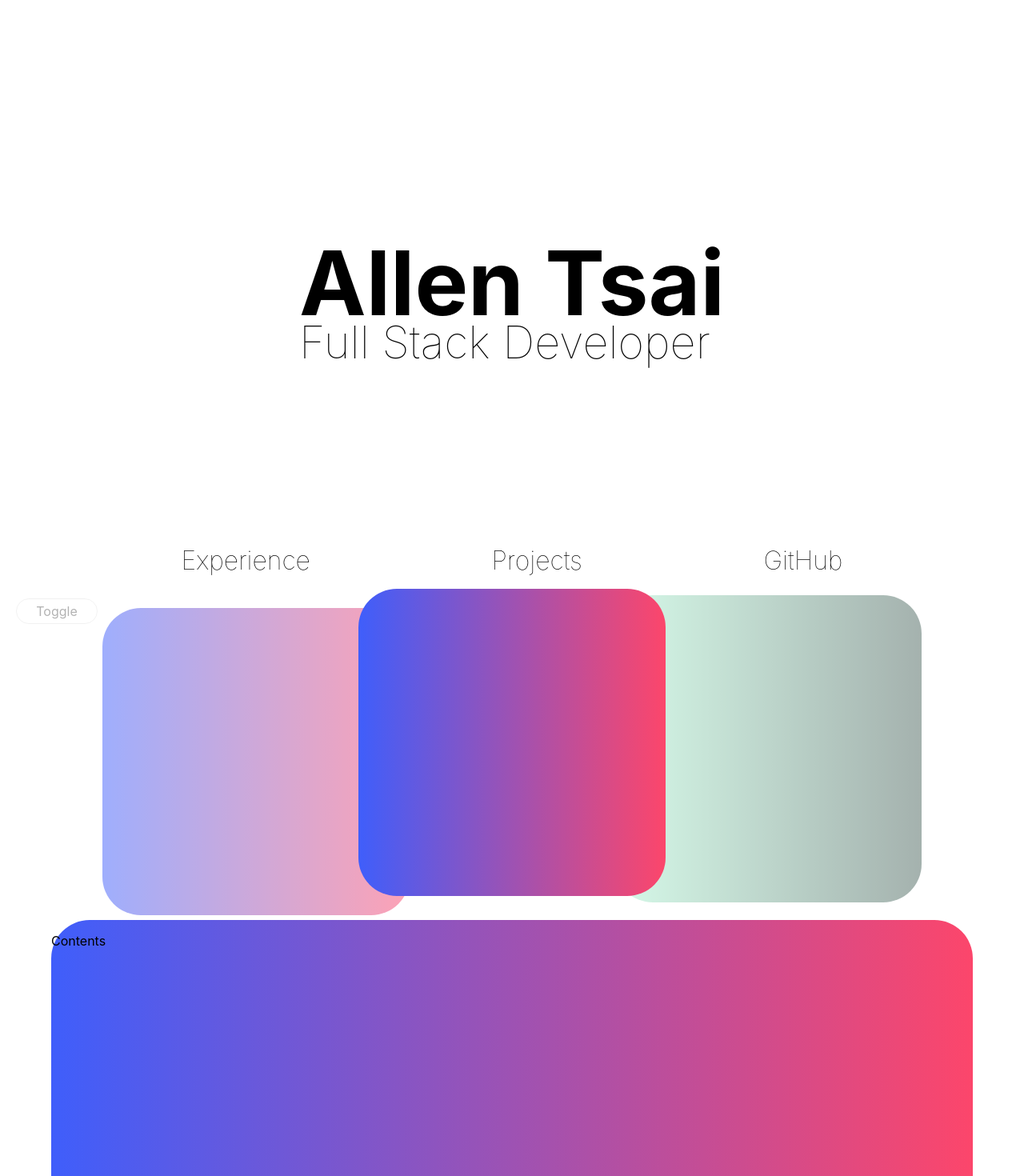
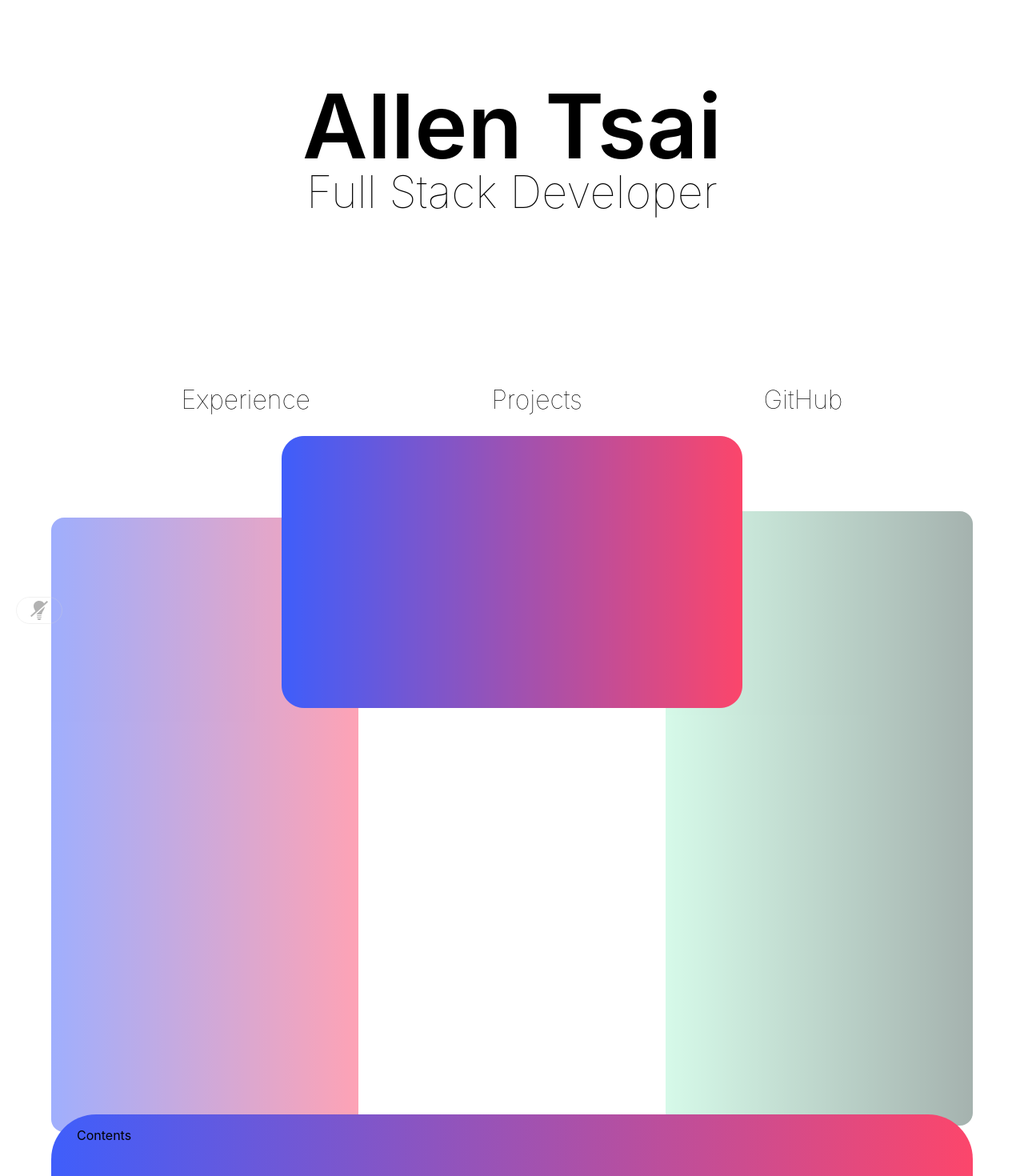
Before and after one commit to allentsai93/allentsai, a React (Create React App) app: page / in a window 1280 px wide. Shown: the top 1470 px of the page at 80% size. Built offline with nearby package versions, Linux system fonts and the light colour scheme.

Commit message:
more work, optimization

```diff
--- a/src/App.js
+++ b/src/App.js
@@ -1,4 +1,4 @@
-import React, { Component } from 'react';
+import React from 'react';
 import {
   BrowserRouter as Router,
   Route,
@@ -6,7 +6,7 @@ import {
 } from 'react-router-dom';
 import Projects from './pages/Projects';
 import Github from './pages/Github';
-import styled, { ThemeProvider } from 'styled-components';
+import styled from 'styled-components';
 import Experience from './pages/Experience';
 import Home from './pages/Home';
 
@@ -25,33 +25,36 @@ const GlobalContainer = styled.div`
   background-color: ${p => p.theme.bg};
   display: flex;
   justify-content: center;
-  flex-flow: row wrap;
+  flex-flow: column wrap;
+  align-items: center;
   color: ${p => p.theme.fc};
   & * {
     color: ${p => p.theme.fc};
   }
+
+  & .colorChange {
+    background-color: ${p => p.theme.bg};
+  }
+
   transition: background-color 300ms ease-in, color 300ms ease-in;
   will-change: background-color, color;
+  width: 100%;
+  position: relative;
 `;
 
-class App extends Component {
-  render() {
+const App = (props) =>  {
     return (
-
       <Router>
         <Switch>
-        <ThemeProvider theme={this.props.toggle ? theme.light : theme.dark}>
-          <GlobalContainer theme={this.props.toggle ? theme.light : theme.dark}>
-          <Route path="/" exact={true} component={() => <Home {...this.props}/>} />
+          <GlobalContainer theme={props.toggle ? theme.light : theme.dark}>
+          <Route path="/" exact={true} component={() => <Home {...props}/>} />
           <Route path="/projects" component={Projects} />
           <Route path="/github" component={Github} />
           <Route path="/exp" component={Experience} />
           </GlobalContainer>
-          </ThemeProvider>
         </Switch>
       </Router>
     );
-  }
 }
 
 export default App;
--- /dev/null
+++ b/src/components/OptionNav/index.js
@@ -0,0 +1,83 @@
+import React, { Component } from 'react';
+import App from '../../App';
+import styled from 'styled-components';
+import lightbulb from './lightbulb.svg';
+import lightbulbOff from './lightbulb-off.svg';
+
+class Theme extends Component {
+    state = {
+        toggle: false
+    }
+
+    toggleTheme = () => {
+        const currentState = this.state.toggle;
+        window.scrollTo(0, 0);
+        this.setState({toggle: !currentState});
+    }
+
+    render() {
+        const toggleImg = this.state.toggle ? lightbulb : lightbulbOff;
+        return (
+            <>
+                <ToggleContainer onClick={this.toggleTheme} col={this.state.toggle}><img src={toggleImg} alt="toggle" /></ToggleContainer>
+                <App toggle={this.state.toggle}/>
+                <MobileMenu col={this.state.toggle}>
+                    <MobileOption onClick={this.toggleTheme}><img src={toggleImg} alt="toggle" /></MobileOption>
+                </MobileMenu>
+            </>
+        )
+    }
+}
+
+const MobileMenu = styled.div`
+    display: none;
+    @media (max-width: 1024px) {
+        width: 95vw;
+        position: fixed;
+        bottom: 1vh;
+        height: 8vh;
+        display: flex;
+        flex-flow: row wrap;
+        align-items: center;
+        justify-content: space-evenly;
+        z-index: 3;
+        border-radius: 3vmin;
+        border: 1px solid lightgray;
+        background-color: ${p => !p.col ? '#ebebeb;' : '#141414;'}
+    }
+`;
+
+const MobileOption = styled.div`
+
+`;
+
+const ToggleContainer = styled.div`
+    display: none;
+
+    @media (min-width: 1025px) {
+        position: fixed;
+        left: 0;
+        margin: 20px;
+        width: 7vmin;
+        height: 4vmin;
+        border: 1px solid lightgray;
+        border-radius: 20px;
+        display: flex;
+        flex-flow: row wrap;
+        justify-content: center;
+        align-items: center;
+        opacity: 0.3;
+        z-index: 10;
+        transition: opacity 200ms ease-out;
+        will-change: opacity;
+        &:hover {
+            opacity: 1;
+            transition: opacity 200ms ease-in;
+            will-change: opacity;
+        }
+        bottom: 0;
+        ${p => p.col ? 'color: white;' : 'color: black;'}
+    }
+`;
+
+export default Theme;
--- a/src/components/Theme.js
+++ /dev/null
@@ -1,51 +0,0 @@
-import React, { Component } from 'react';
-import App from '../App';
-import styled, {css} from 'styled-components';
-
-class Theme extends Component {
-    state = {
-        toggle: false
-    }
-
-    toggleTheme = () => {
-        const currentState = this.state.toggle;
-        this.setState({toggle: !currentState});
-    }
-
-    render() {
-        return (
-            <>
-                <ToggleContainer onClick={this.toggleTheme} theme={!this.state.toggle}>Toggle</ToggleContainer>
-                <App toggle={this.state.toggle}/>
-            </>
-        )
-    }
-}
-
-const ToggleContainer = styled.div`
-    position: fixed;
-    left: 0;
-    margin: 20px;
-    width: 100px;
-    height: 30px;
-    border: 1px solid lightgray;
-    border-radius: 20px;
-    display: flex;
-    flex-flow: row wrap;
-    justify-content: center;
-    align-items: center;
-    opacity: 0.3;
-    z-index: 10;
-    transition: opacity 200ms ease-out;
-    will-change: opacity;
-    &:hover {
-        opacity: 1;
-        transition: opacity 200ms ease-in;
-        will-change: opacity;
-    }
-    bottom: 0;
-
-    ${p => p.toggle ? 'color: white;' : 'color: black;'}
-`;
-
-export default Theme;
--- a/src/index.js
+++ b/src/index.js
@@ -1,10 +1,10 @@
 import React from 'react';
 import ReactDOM from 'react-dom';
 import './index.css';
-import Theme from './components/Theme';
+import OptionNav from './components/OptionNav';
 import * as serviceWorker from './serviceWorker';
 
-ReactDOM.render(<Theme />, document.getElementById('root'));
+ReactDOM.render(<OptionNav />, document.getElementById('root'));
 
 // If you want your app to work offline and load faster, you can change
 // unregister() to register() below. Note this comes with some pitfalls.
--- a/src/pages/Home.js
+++ b/src/pages/Home.js
@@ -1,10 +1,10 @@
-import React, { Component } from 'react';
-import styled, { css, withTheme } from 'styled-components';
+import React, { PureComponent } from 'react';
+import styled, { css } from 'styled-components';
 import {Link} from 'react-router-dom';
 
 const PageContainer = styled.div`
     min-width: 100vw;
-    min-height: 90vh;
+    min-height: 60vh;
     display: flex;
     align-items: center;
     flex-flow: column wrap;
@@ -12,61 +12,92 @@ const PageContainer = styled.div`
     transition: min-height 200ms linear;
     will-change: min-height;
     position: sticky;
-    top: -14vh;
+    top: -20vh;
     z-index: 2;
     ${(props) => props.scroll ?
     'min-height: 30vh;' : ''}
+    @media (max-width: 600px) {
+        top: -15vh;
+    }
+    margin-bottom: 13vh;
 `;
 
-const HeroText = styled.h1`
-    margin: 0;
-    transform: translateX(-50%) translateY(-50%);
-    & > * {
+const HeroText = styled.div`
+    & > p {
         font-weight: 100;
-        line-height: 15px;
         margin: 0;
         font-size: 7vmin;
         ${(props) => !props.scroll ?
-        'opacity: 1' : 'font-size: 3vmin; opacity: 0'}
-        transition: opacity 300ms linear;
+        'opacity: 1;' : 'font-size: 3vmin; opacity: 0;  text-align: left; margin-left: 20px; position: absolute; width: auto; left: 0; bottom: -10vmin;'}
+        transition: opacity 300ms ease-in;
         will-change: opacity;
     }
-    position: absolute;
-    left: 50%;
-    top: 50%;
-    ${(props) => !props.scroll ?
-        'font-size: 14vmin;' : 'font-size: 6vmin; transform: translateX(0); left: 0; padding: 0 20px;'}
+    position: relative;
+    display: flex;
+    flex-flow: column wrap;
+    align-items: center;
+    justify-content: center;
+    & > h1 {
+        font-weight: 600;
+        margin: 0;
+        transform: translateX(-50%) translateY(-62%);
+        left: 50%;
+        ${(props) => !props.scroll ?
+            'font-size: 14vmin;' : 'font-size: 6vmin;  padding: 0 20px; text-align: left; transform: translateX(0); left: 0; padding: 0 20px; transition: transform 200ms ease-out;'}
+        top: 36%;
+        will-change: transform;
+    }
 
-    transition: all 200ms linear;
-    will-change: all;
-`;
+    & > * {
+        text-align: center;
+        width: 100vw;
+        position: absolute;
+        ${(props) => props.scroll ?
+            '' : ''}
+    }
+    width: 100%;
+    ${p => !p.scroll ? 'height: 60vh;' : ''};
 
-const inActivePageContentHover = `
-        transition: transform 100ms ease-in;
-        will-change: transform;
-        transform: scale(1.1);
+    @media (max-width: 1024px) {
+        & > h1 {
+            transform: translateX(-50%) translateY(-59%);
+            top: 40%;
+            ${(props) => props.scroll ?
+                'transform: translateX(0); transition: transform 200ms ease-out;' : ''}
+        }
+    }
 `;
 
 const PageContents = styled.div`
-    ${(props) => props.scroll ?
-    'width: 90vw; height: 90vw;' : 'width: 30vw; height: 30vw;'}
-    border-radius: 6vmin;
+    ${(props) => props.scroll && !props.child ?
+    'transform: scale(1);' : !props.child ? 'transform: scale(0.5); bottom: 31vh; transition: transform 100ms ease-out; height: calc(85vh + 10vh);' : ''}
+    width: 90vw;
+    height: 85vh;
+    border-radius: 7vmin;
     background: #FC466B;  /* fallback for old browsers */
     background: -webkit-linear-gradient(to right, #3F5EFB, #FC466B);  /* Chrome 10-25, Safari 5.1-6 */
     background: linear-gradient(to right, #3F5EFB, #FC466B); /* W3C, IE 10+/ Edge, Firefox 16+, Chrome 26+, Opera 12+, Safari 7+ */
-    transition: width 200ms linear, height 200ms linear, transform 100ms ease-in;
-    will-change: width, height, transform;
+    transition: transform 100ms ease-in;
+    will-change: transform;
     & > * {
-        ${(props) => props.scroll ? 'opacity: 1;' : 'opacity: 0;'}
-        transition: opacity 600ms ease-in;
+        ${(props) => props.scroll ? 'opacity: 1' : 'opacity: 0'}
+        transition: opacity 500ms ease-in;
         will-change: opacity;
     }
     &:hover {
-        ${p => !p.scroll ? css`${inActivePageContentHover}` : ''}
+        ${p => !p.scroll ? 'transform: scale(0.6);' : ''}
     }
     position: relative;
     z-index: 1;
+    display: flex;
+    justify-content: center;
+    align-items: center;
     ${p => p.child ? css`${SiblingPageContent}` : ''}
+    order: 2;
+    @media (max-width: 1024px) {
+        ${(props) => props.scroll && !props.child ?
+            'order: 2;' : ""}
+    }
 `;
 
 const ActiveContentWrapperAfter = `
@@ -75,6 +106,7 @@ const ActiveContentWrapperAfter = `
     opacity: 0;
     z-index: 0;
     left: 63vw;
+    display: none;
 `;
 
 const ActiveContentWrapperBefore = `
@@ -83,14 +115,19 @@ const ActiveContentWrapperBefore = `
     opacity: 0;
     z-index: 0;
     left: -3vw;
+    display: none;
 `;
 
 const SiblingPageContent = `
     margin: 30px 0;
+    width: 90vw;
+    height: 85vh;
+    border-radius: 7vmin;
 `;
 
 const ContentWrapper = styled.div`
     position: relative;
+    margin-bottom: 60px;
 
     &:after {
         min-width: 30vw;
@@ -98,15 +135,15 @@ const ContentWrapper = styled.div`
         background: -webkit-linear-gradient(to right, #99f2c8, #1f4037);  /* Chrome 10-25, Safari 5.1-6 */
         background: linear-gradient(to right, #99f2c8, #1f4037); /* W3C, IE 10+/ Edge, Firefox 16+, Chrome 26+, Opera 12+, Safari 7+ */
         position: absolute;
-        min-height: 30vw;
-        bottom: -1vh;
+        min-height: 60vw;
+        top: 2vh;
         opacity: 0.4;
         z-index: 0;
         transition: min-height 200ms ease-in, bottom 0.5s ease-out, opacity 0.3s ease-out;
         will-change: min-height, bottom, opacity;
-        left: 25vw;
+        right: 0;
         content: "";
-        border-radius: 6vmin;
+        border-radius: 2vmin;
         ${p => p.scroll ? css`${ActiveContentWrapperAfter}` : ''}
     }
 
@@ -116,16 +153,26 @@ const ContentWrapper = styled.div`
         background: -webkit-linear-gradient(to right, #3F5EFB, #FC466B);  /* Chrome 10-25, Safari 5.1-6 */
         background: linear-gradient(to right, #3F5EFB, #FC466B); /* W3C, IE 10+/ Edge, Firefox 16+, Chrome 26+, Opera 12+, Safari 7+ */
         position: absolute;
-        min-height: 30vw;
+        min-height: 60vw;
         opacity: 0.5;
-        bottom: -3vh;
+        top: 3vh;
         transition: min-height 200ms ease-in, bottom 0.8s ease-out, opacity 0.2s ease-out;
         will-change: min-height, bottom, opacity;
         z-index: 0;
-        left: -25vw;
+        left: 0;
         content: "";
-        border-radius: 6vmin;
+        border-radius: 2vmin;
         ${p => p.scroll ? css`${ActiveContentWrapperBefore}` : ''}
+    }
+
+    display: flex;
+    flex-flow: row wrap;
+    align-items: flex-start;
+    height: auto;
+    justify-content: center;
+
+    & > section {
+        ${p => p.scroll ? 'display: flex;' : 'display: none;'}
     }
 `;
 
@@ -141,8 +188,10 @@ const Navigation = styled.div`
         font-size: 4vmin;
         opacity: 1;
         ${p => p.scroll ? 'opacity: 0;' : ''}
-        transition: opacity 0.3s ease-out;
-        will-change: opacity;
+    }
+
+    @media (max-width: 1024px) {
+        display: none;
     }
 `;
 
@@ -162,21 +211,22 @@ const FixedNavigation = styled.div`
     position: absolute;
     width: 50vw;
     right: -2vw;
-    top: 15vh;
+    top: 24vh;
     transition: opacity 0.1s ease-out;
     will-change: opacity;
-    ${p => p.scroll ? 'opacity: 1; transition: opacity 0.7s ease-out;' : ''}
+    ${p => p.scroll ? 'opacity: 1; transition: opacity 1s ease-in;' : ''}
+
+    @media (max-width: 1024px) {
+        display: none;
+    }
 `;
 
-class Home extends Component {
+class Home extends PureComponent {
     state = {
-        scroll: false,
-        darkMode: false
+        scroll: false
     }
 
     componentDidMount = () => {
-        console.log(this.props);
-        this.setState({darkMode: this.props.theme})
         window.addEventListener('scroll', this.getWindowHeight);
      }
 
@@ -184,15 +234,9 @@ class Home extends Component {
         window.removeEventListener('scroll', this.getWindowHeight);
     }
 
-    componentDidUpdate = (prevProps, prevState) => {
-        // if(prevProps.theme !== this.state.darkMode) {
-        //     this.setState({darkMode: this.props.theme})
-        // }
-    }
-
     getWindowHeight = () => {
         const distanceY = window.pageYOffset || document.documentElement.scrollTop
-        const shrinkOn = 10;
+        const shrinkOn = 100;
 
         if (distanceY >= shrinkOn) {
           this.setState({
@@ -206,39 +250,98 @@ class Home extends Component {
     }
 
     render() {
-        console.log(this.props);
         return (
             <>
-            <PageContainer scroll={this.state.scroll} theme={this.state.theme}>
-                <HeroText scroll={this.state.scroll} theme={this.state.theme}>
-                    Allen Tsai
+            <PageContainer scroll={this.state.scroll}>
+                <HeroText scroll={this.state.scroll}>
+                    <h1>Allen Tsai</h1>
                     <p>Full Stack Developer</p>
                 </HeroText>
-                <Navigation scroll={this.state.scroll} theme={this.state.theme}>
+                <Navigation scroll={this.state.scroll}>
                     <Link to="/exp">Experience</Link>
                     <Link to="/projects">Projects</Link>
                     <Link to="/github">GitHub</Link>
                 </Navigation>
-                <FixedNavigation scroll={this.state.scroll} theme={this.state.theme}>
+                <FixedNavigation scroll={this.state.scroll}>
                     <Link to="/exp">Experience</Link>
                     <Link to="/projects">Projects</Link>
                     <Link to="/github">GitHub</Link>
                 </FixedNavigation>
             </PageContainer>
             <ContentWrapper scroll={this.state.scroll}>
+
             <PageContents scroll={this.state.scroll} >
-                <p>Contents</p>
+                <InnerContent className={"colorChange"}><p>Contents</p></InnerContent>
             </PageContents>
+            <SideMenu>
+                <Container>
+                    <Item>Project 1</Item>
+                    <Item>Project 2</Item>
+                    <Item>Project 3</Item>
+                </Container>
+            </SideMenu>
             </ContentWrapper>
             <PageContents scroll child>
-                <p>Contents</p>
+            <InnerContent><p>Contents</p></InnerContent>
             </PageContents>
             <PageContents scroll child>
-                <p>Contents</p>
+            <InnerContent><p>Contents</p></InnerContent>
             </PageContents>
             </>
         );
     }
 };
 
-export default withTheme(Home);
+const SideMenu = styled.section`
+    height: auto;
+    @media (max-width: 1024px) {
+        width: 100%;
+    }
+`;
+
+const Container = styled.div`
+    padding: 0 10px;
+    @media (max-width: 1024px) {
+        display: flex;
+        justify-content: space-around;
+        flex: 100%;
+        align-items: center;
+    }
+`;
+
+const Item = styled.span`
+    display: block;
+    cursor: pointer;
+    border: 3px solid #405df9;
+    box-shadow: inset 0px 0px 0px 2px #fbfbfb;
+    box-sizing: border-box;
+    background: #659999;  /* fallback for old browsers */
+    background: -webkit-linear-gradient(to right, #f4791f, #659999);  /* Chrome 10-25, Safari 5.1-6 */
+    background: linear-gradient(to right, #f4791f, #659999); /* W3C, IE 10+/ Edge, Firefox 16+, Chrome 26+, Opera 12+, Safari 7+ */
+    width: 10vh;
+    height: 10vh;
+    margin-bottom: 10px;
+    border-radius: 100%;
+    display: flex;
+    justify-content: center;
+    align-items: center;
+    opacity: 0.7;
+
+    &:hover {
+        opacity: 1;
+    }
+`;
+
+const InnerContent = styled.div`
+    width: 85vw;
+    height: 100%;
+    border-radius: 4vmin;
+    display: flex;
+
+    @media (max-width: 1024px) {
+    width: 100%;
+    height: 80vh;
+    }
+`;
+
+export default Home;
```
Also changed, not shown: src/components/OptionNav/lightbulb-off.svg (added), src/components/OptionNav/lightbulb.svg (added).
